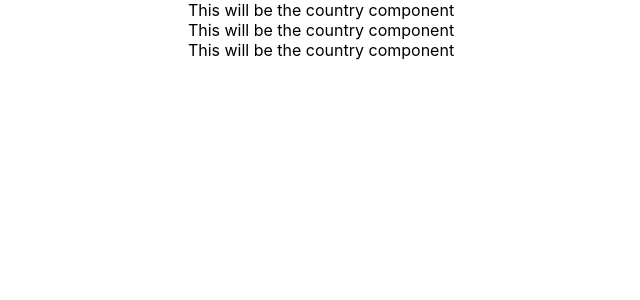
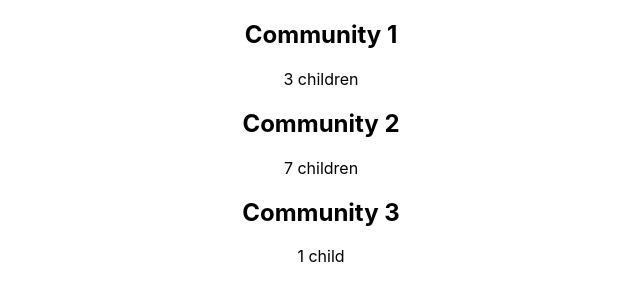
Before and after one commit to interntl-child-nutr-status/intl-chld-nutr-FE, a React (Create React App) app in the folder cnr-front/: page / in a window 1280 px wide. Shown: the top 300 px of the page, without its empty margins (319-959 px from the left). Built offline with nearby package versions, Linux system fonts and the light colour scheme.

Commit message:
added community list that displays all communities and number of children from any given country

```diff
--- a/cnr-front/src/App.js
+++ b/cnr-front/src/App.js
@@ -3,6 +3,7 @@ import './App.css';
 import NewUser from './components/NewUser';
 import SignIn from './components/SignIn';
 import CountryList from './components/CountryList';
+import CommunityList from './components/CommunityList';
 
 class App extends Component {
   render() {
@@ -10,7 +11,8 @@ class App extends Component {
       <div className="App">
         {/* <NewUser /> */}
         {/* <SignIn /> */}
-        <CountryList />
+        {/* <CountryList /> */}
+        <CommunityList />
       </div>
     );
   }
--- /dev/null
+++ b/cnr-front/src/components/Community.js
@@ -0,0 +1,12 @@
+import React from 'react'
+
+const Community = props =>{
+    return(
+        <div>
+            <h2>{props.name}</h2>
+            <p>{props.children} {props.children > 1 ? 'children' : 'child'}</p>
+        </div>
+    )
+}
+
+export default Community;
--- /dev/null
+++ b/cnr-front/src/components/CommunityList.js
@@ -0,0 +1,47 @@
+import React, { Component } from 'react';
+import Community from './Community';
+
+class CommunityList extends Component {
+    constructor(props){
+        super(props);
+        this.state={
+            communities: []
+        }
+    }
+
+    componentDidMount(){
+        console.log("Axios call for communities here");
+        const communityList = [
+            {
+                name: 'Community 1',
+                children: 3
+            },
+            {
+                name: 'Community 2',
+                children: 7
+            },
+            {
+                name: 'Community 3',
+                children: 1
+            }
+        ];
+
+        this.setState({
+            communities: communityList
+        });
+
+    }
+
+
+    render(){
+        return(
+            <div>
+                {this.state.communities.map(comm => {
+                    return(<Community name={comm.name} children={comm.children} />)
+                })}
+            </div>
+        )
+    }
+}
+
+export default CommunityList;
--- /dev/null
+++ b/cnr-front/src/components/Country.js
@@ -0,0 +1,12 @@
+import React from 'react';
+
+const Country = props =>{
+    return(
+        <div>
+            <h2>{props.name}</h2>
+            <p>{props.communities} communities screening</p>
+        </div>
+    )
+}
+
+export default Country;
--- a/cnr-front/src/components/CountryList.js
+++ b/cnr-front/src/components/CountryList.js
@@ -1,4 +1,5 @@
 import React, { Component } from 'react';
+import Country from './Country';
 
 class CountryList extends Component{
     constructor(props){
@@ -39,7 +40,7 @@ class CountryList extends Component{
         return(
             <div>
                 {this.state.countries.map(country =>{
-                    return <div key={country.id}>This will be the country component</div>
+                    return <Country name={country.name} communities={country.communities}/>
                 })}
             </div>
         )
```
